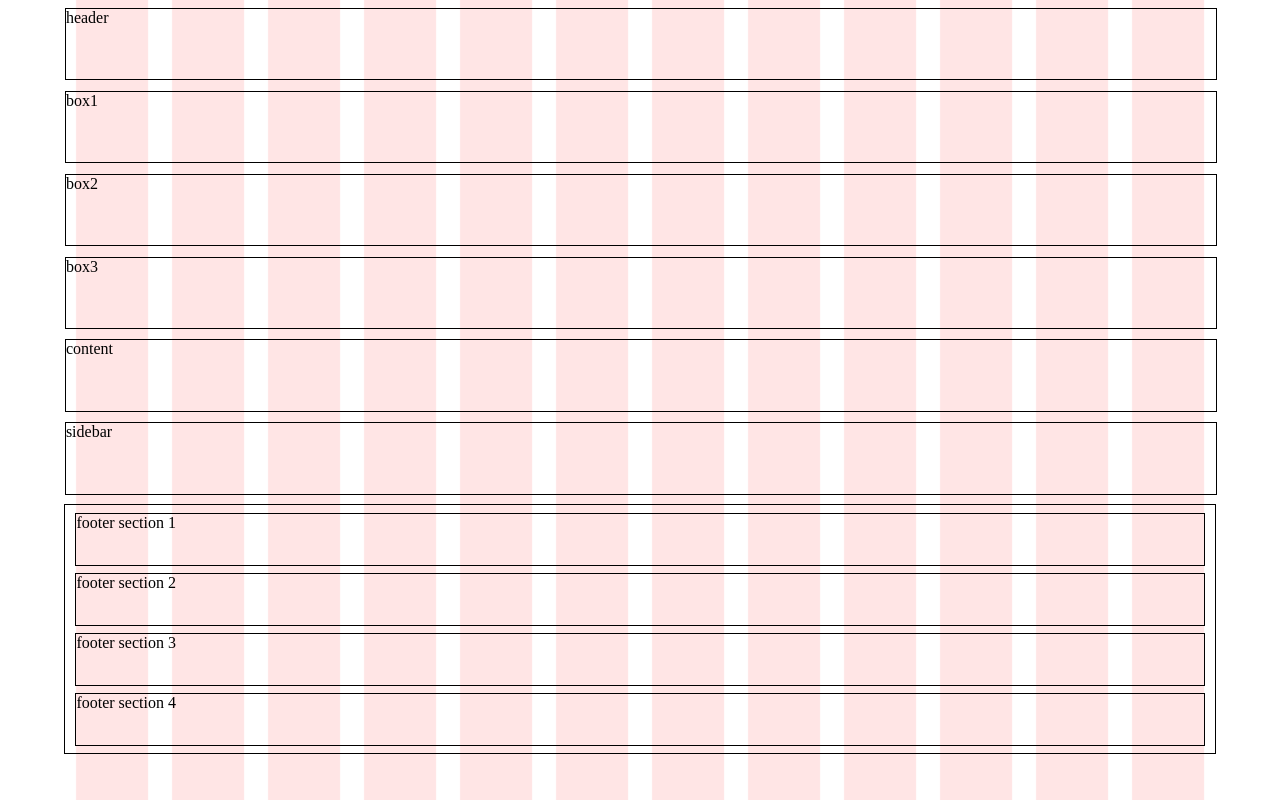
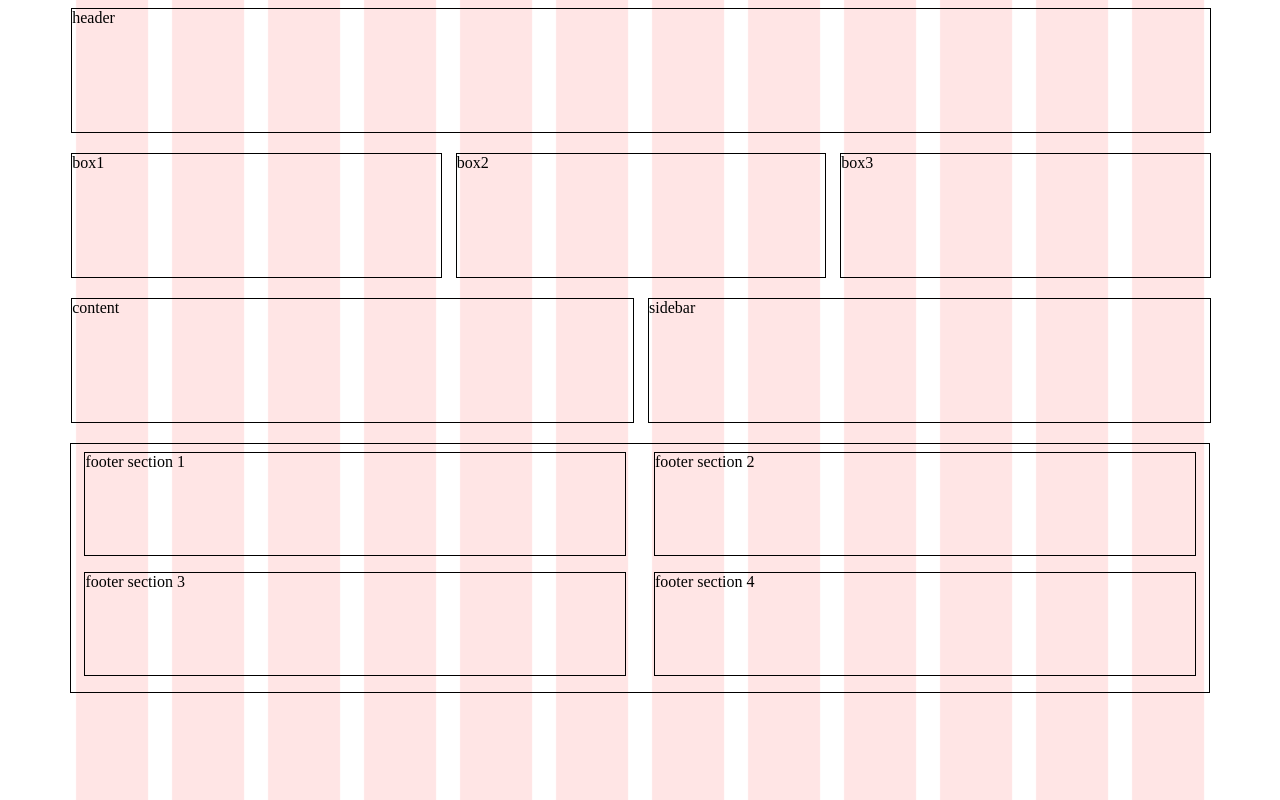
Before and after one commit to TheRealBrallis/uppgift2, a plain HTML site: page index.html in a window 1280 px wide. Drawn offline with Linux system fonts and the light colour scheme.

Commit message:
ipad done

```diff
--- a/css/style.css
+++ b/css/style.css
@@ -20,7 +20,7 @@ body {
 	width: 91%;
 	margin: auto;
 	margin: 0 auto;
-	margin-bottom: -4em;
+	margin-bottom: -3.8em;
 	display: grid;
 	align-self: end;
 	grid-template-columns: repeat(12, 1fr);
@@ -85,7 +85,30 @@ body {
 /* MEDIA QUERIES */
 
 @media screen and (min-width: 768px) {
+	.container {
+		width: 90%;
+		margin-bottom: -7.8em;
+		grid-template-areas:
+			"header header header header header header header header header header header header"
+			"box1 box1 box1 box1 box2 box2 box2 box2 box3 box3 box3 box3"
+			"box4 box4 box4 box4 box4 box4 box5 box5 box5 box5 box5 box5";
 
+		column-gap: 1em;
+	}
+
+	.container2 {
+		width: 90%;
+		height: 30vh;
+		grid-template-areas:
+			"footer1 footer1 footer1 footer1 footer1 footer1 footer2 footer2 footer2 footer2 footer2 footer2"
+			"footer3 footer3 footer3 footer3 footer3 footer3 footer4 footer4 footer4 footer4 footer4 footer4";
+
+		column-gap: .1em;
+	}
+
+	.boxI {
+		width: 95%;
+	}
 }
 
 @media screen and (min-width: 960px) {
```
Also changed, not shown: index.html (+0 -1 lines).
